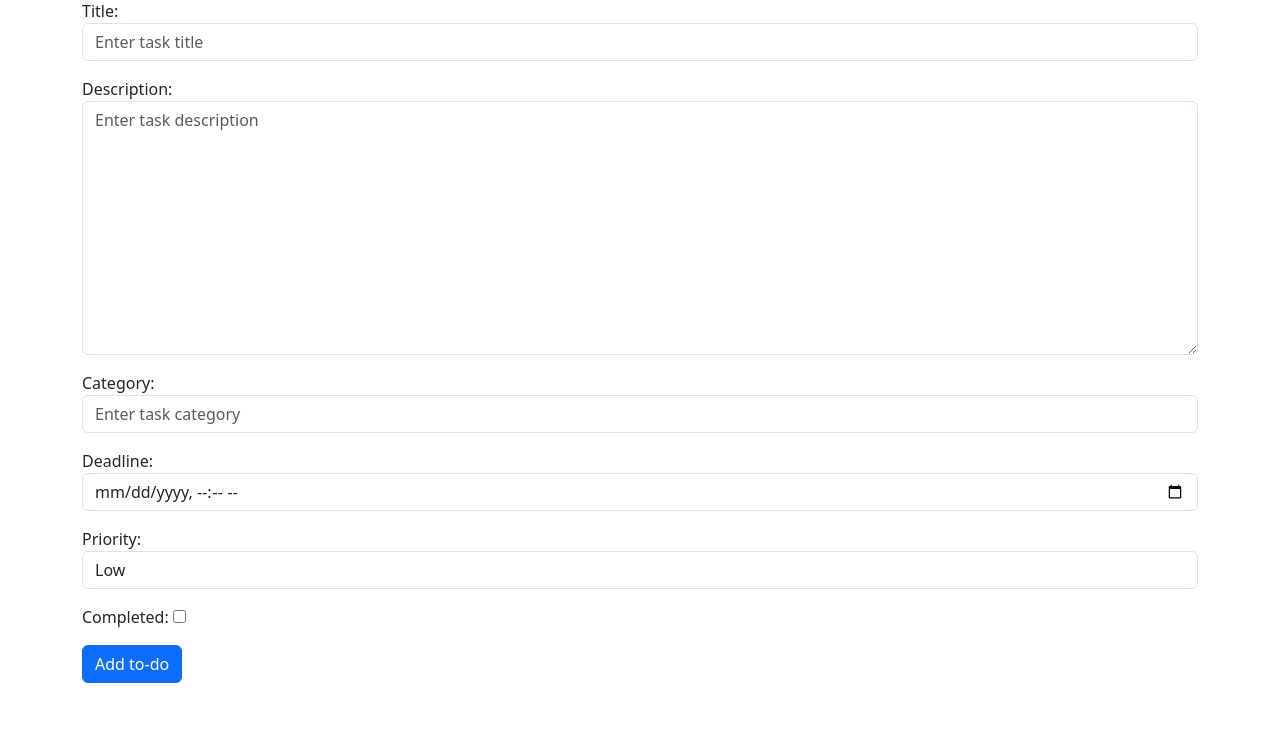
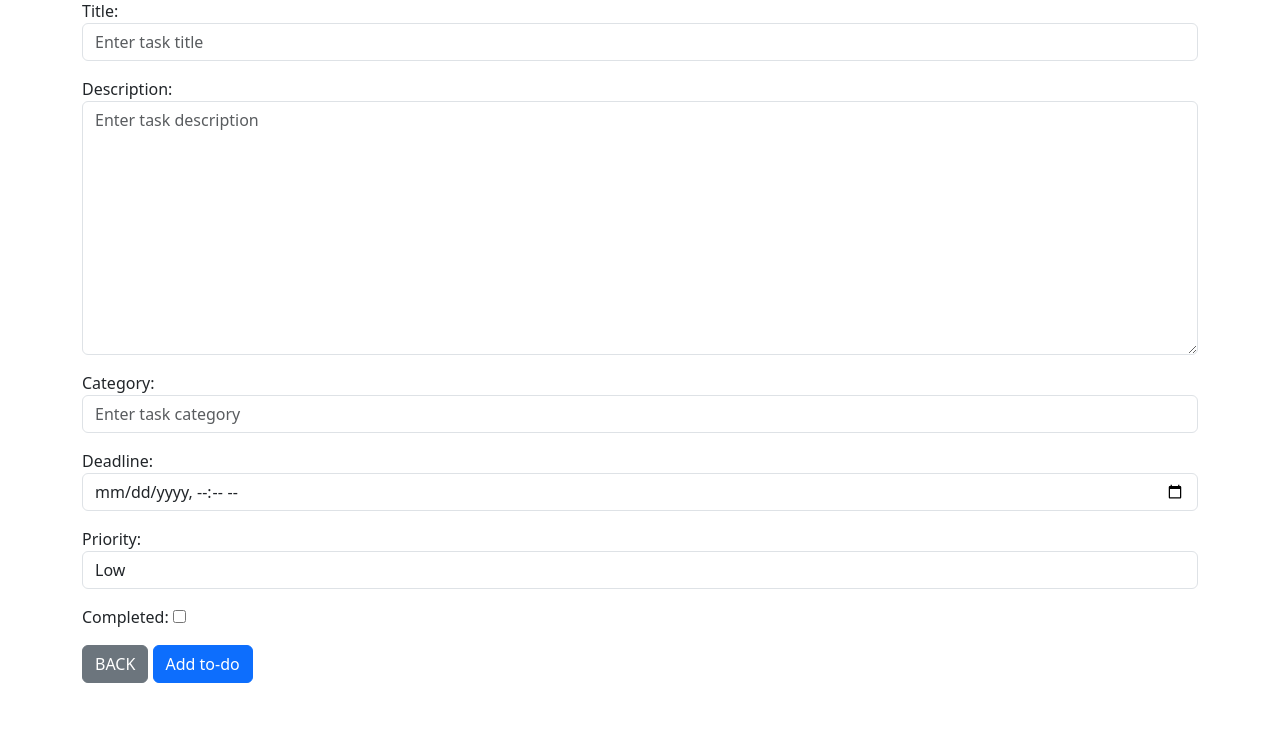
Before and after one commit to julkiea/Django-to-do-site, a Django app: page /add_task/ in a window 1280 px wide. Shown: the part 102-857 px from the top of the page. Run offline with Django 5.2, Linux system fonts and the light colour scheme; the visitor is signed in with stand-in values (Sample User, id 1).

Commit message:
Add new button: back

```diff
--- a/website/templates/add_task.html
+++ b/website/templates/add_task.html
@@ -5,6 +5,7 @@
 <form method="post">
     {% csrf_token %}
     {{ form.as_p }}
+    <a href = "{% url 'home' %}" class = "btn btn-secondary"> BACK</a>
     <button type="submit" class="btn btn-primary">Add to-do</button>
 </form>
 <br/>
```
